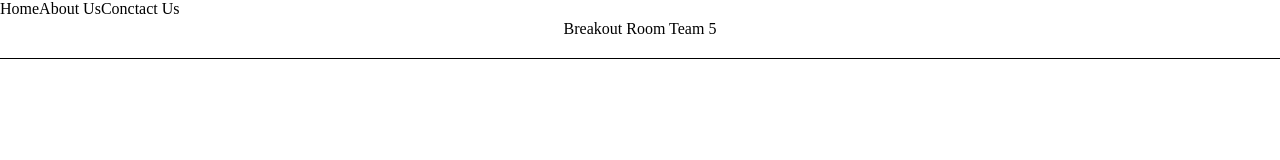
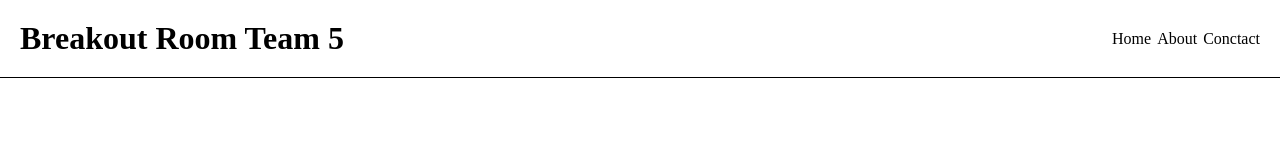
Before and after one commit to khankhanfauzan/revou-interactive-demo-session, a plain HTML site: page index.html in a window 1280 px wide. Drawn offline with Linux system fonts and the light colour scheme.

Commit message:
Update Header

```diff
--- a/index.html
+++ b/index.html
@@ -11,12 +11,14 @@
 <body>
     <!-- Header -->
      <div class="container">
-        <header>Breakout Room Team 5</header>
+        <header>
+            <h1>Breakout Room Team 5</h1>
      <ul>
         <li>Home</li>
-        <li>About Us</li>
-        <li>Conctact Us</li>
+        <li>About</li>
+        <li>Conctact</li>
      </ul>
+     </header>
      </div>
 
 
--- a/styles.css
+++ b/styles.css
@@ -10,7 +10,7 @@
 
 header {
     display: flex;
-    justify-content: space-evenly;
+    justify-content: space-between;
     padding: 20px 20px;
     border-bottom: 1px solid black;
     position: fixed;
@@ -19,6 +19,8 @@ header {
 
 ul {
     display: flex;
-    padding: 0;
+    padding: 0px;
     list-style: none;
+    gap: 6px;
+    align-items: center;
 }
```
